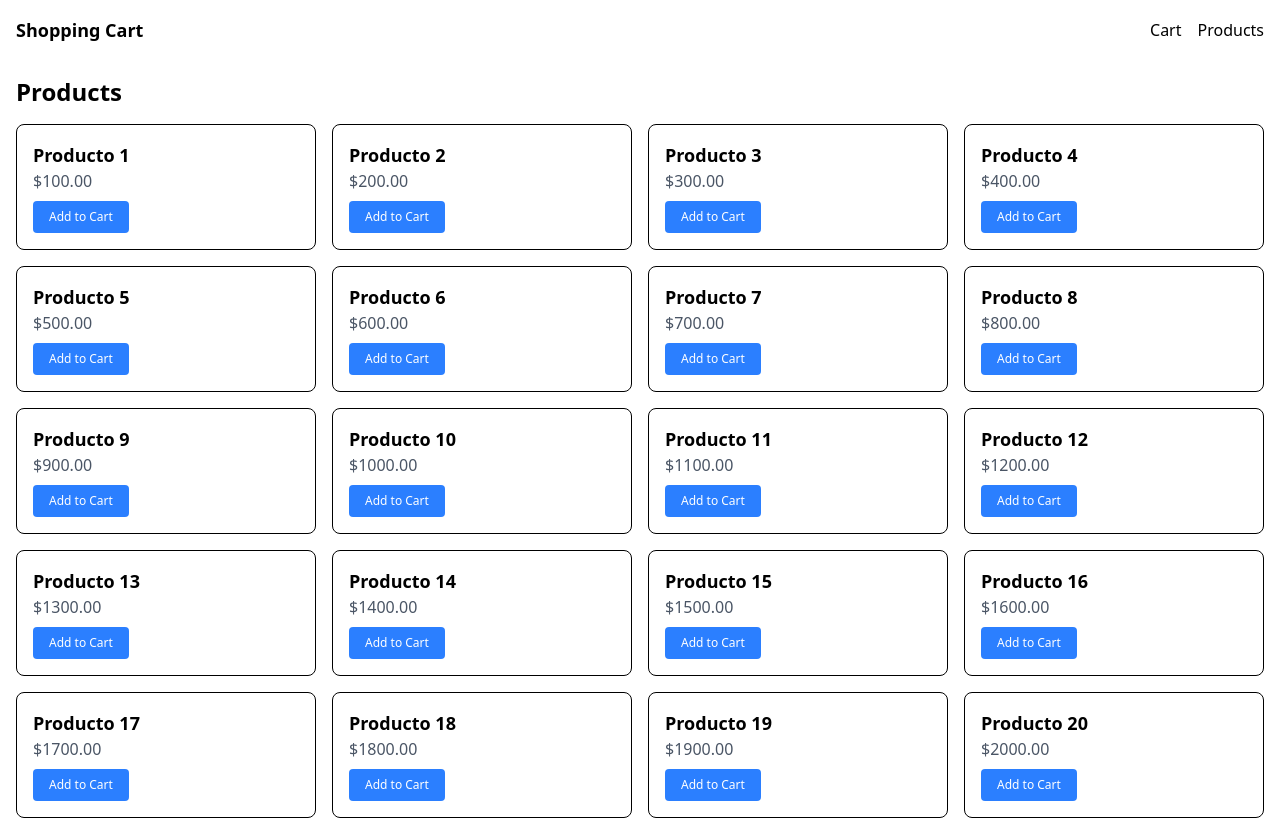
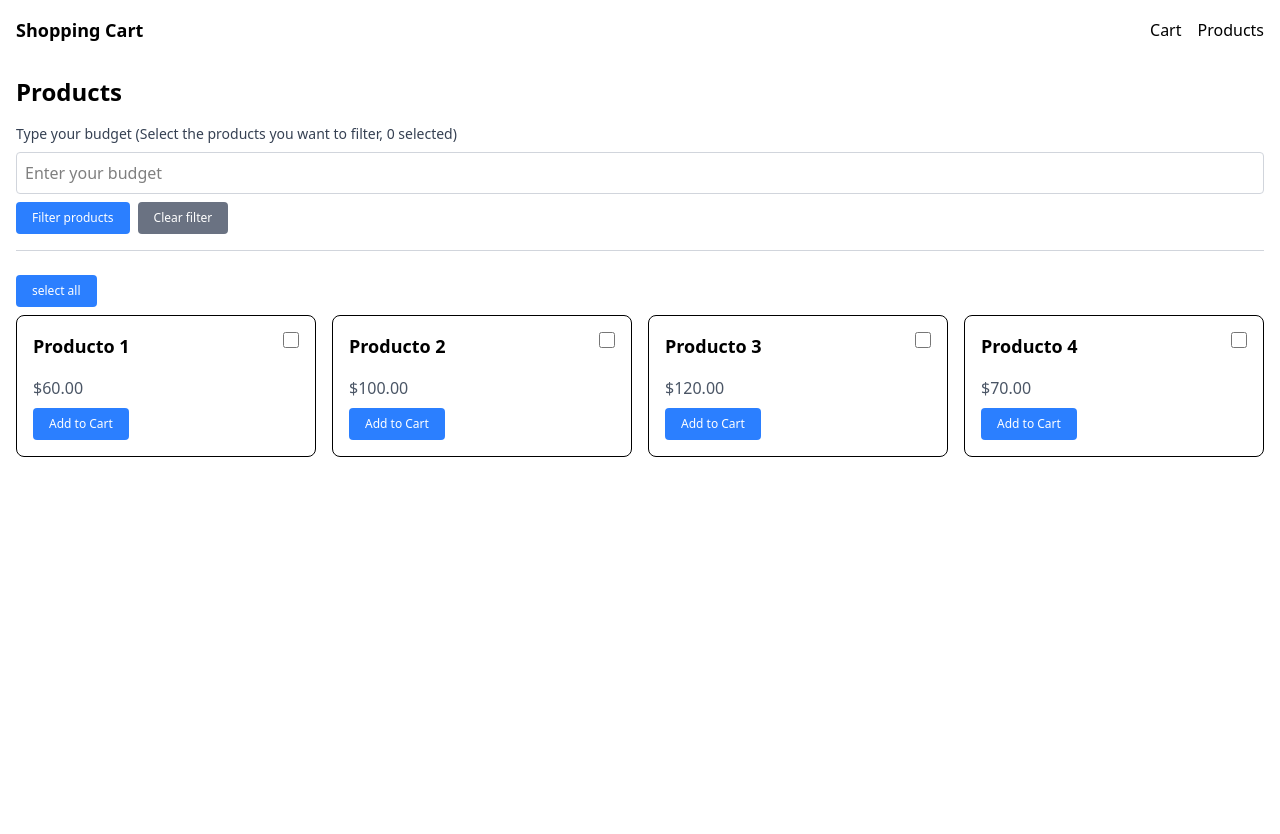
Before and after one commit to CodeJasper/shopping-cart, a Next.js app: page / in a window 1280 px wide. After the commit the page ends 800 px from the top, so only its background shows below. Built offline with nearby package versions, Linux system fonts and the light colour scheme.

Commit message:
feat: add filter form to get best combination of products according a budget

```diff
--- a/src/app/api/productsData.ts
+++ b/src/app/api/productsData.ts
@@ -1,22 +1,6 @@
 export let products = [
-    { id: 1, name: "Producto 1", price: 100 },
-    { id: 2, name: "Producto 2", price: 200 },
-    { id: 3, name: "Producto 3", price: 300 },
-    { id: 4, name: "Producto 4", price: 400 },
-    { id: 5, name: "Producto 5", price: 500 },
-    { id: 6, name: "Producto 6", price: 600 },
-    { id: 7, name: "Producto 7", price: 700 },
-    { id: 8, name: "Producto 8", price: 800 },
-    { id: 9, name: "Producto 9", price: 900 },
-    { id: 10, name: "Producto 10", price: 1000 },
-    { id: 11, name: "Producto 11", price: 1100 },
-    { id: 12, name: "Producto 12", price: 1200 },
-    { id: 13, name: "Producto 13", price: 1300 },
-    { id: 14, name: "Producto 14", price: 1400 },
-    { id: 15, name: "Producto 15", price: 1500 },
-    { id: 16, name: "Producto 16", price: 1600 },
-    { id: 17, name: "Producto 17", price: 1700 },
-    { id: 18, name: "Producto 18", price: 1800 },
-    { id: 19, name: "Producto 19", price: 1900 },
-    { id: 20, name: "Producto 20", price: 2000 }
+  { id: 1, name: "Producto 1", price: 60 },
+  { id: 2, name: "Producto 2", price: 100 },
+  { id: 3, name: "Producto 3", price: 120 },
+  { id: 4, name: "Producto 4", price: 70 }
 ];
--- a/src/app/page.tsx
+++ b/src/app/page.tsx
@@ -1,11 +1,15 @@
 "use client"
 
-import { useEffect, useState } from "react";
+import { FormEvent, useEffect, useRef, useState } from "react";
 import { Product } from "./api/types";
+import FilterForm from "@/components/FilterForm";
+import ProductList from "@/components/ProductsList";
 
 export default function Home() {
   const [isLoading, setIsLoading] = useState(true);
-  const [products, setProducts] = useState<Product[]>([]);
+  const productsRef = useRef<Product[]>([]);
+  const [filteredProducts, setFilteredProducts] = useState<Product[]>([]);
+  const [selectedProductsIds, setSelectedProductsIds] = useState<number[]>([]);
 
   useEffect(() => {
     async function fetchProducts() {
@@ -15,7 +19,8 @@ export default function Home() {
         return;
       }
       const data = await response.json();
-      setProducts(data);
+      productsRef.current = data;
+      setFilteredProducts(data);
       setIsLoading(false);
     }
     fetchProducts();
@@ -31,27 +36,84 @@ export default function Home() {
     });
   };
 
+  const toggleSelectAll = () => {
+    if (selectedProductsIds.length === productsRef.current.length) {
+      setSelectedProductsIds([]);
+    } else {
+      setSelectedProductsIds(productsRef.current.map(p => p.id));
+    }
+  };
+
+  const productIsSelected = (productId: number) => {
+    return selectedProductsIds.includes(productId);
+  };
+
+  const selectProduct = (productId: number) => {
+    setSelectedProductsIds((prev) => {
+      if (prev.includes(productId)) {
+        return prev.filter((id) => id !== productId);
+      } else {
+        return [...prev, productId];
+      }
+    });
+  };
+
+  const findBestCombination = (products: Product[], budget: number) => {
+    let productsCombination: Product[] = [];
+    let bestSum = 0;
+
+    function backtrack(index: number, combination: Product[], sum: number) {
+      if(sum <= budget && sum > bestSum) {
+          bestSum = sum;
+          productsCombination = [...combination];
+      }
+
+      if(index === products.length || sum > bestSum) return;
+
+      backtrack(index + 1, combination.concat(products[index]), sum + products[index].price);
+      backtrack(index + 1, combination, sum);
+    }
+
+    backtrack(0, [], 0);
+    return productsCombination;
+  }
+
+  const handleClearFilter = () => {
+    setFilteredProducts(productsRef.current);
+    setSelectedProductsIds([]);
+  };
+
+  const handleSubmitFilter = (e: FormEvent<HTMLFormElement>) => {
+    e.preventDefault();
+    const form = e.currentTarget;
+    const formData = new FormData(form);
+    const budget = formData.get("budget") as string;
+
+    if(budget) {
+      const selectedProductsData = productsRef.current.filter(p => selectedProductsIds.includes(p.id));
+      const bestCombination = findBestCombination(selectedProductsData, Number(budget))
+      setFilteredProducts(bestCombination)
+    }
+  }
+
   return (
     <div className="container mx-auto p-4">
       <h1 className="text-2xl font-bold mb-4">Products</h1>
-      {isLoading ? (
-        <p>Loading...</p>
-      ) : (
-        <div className="grid grid-cols-1 sm:grid-cols-2 md:grid-cols-3 lg:grid-cols-4 gap-4">
-          {products.map((product) => (
-            <div key={product.id} className="border p-4 rounded-lg">
-              <h2 className="text-lg font-semibold">{product.name}</h2>
-              <p className="text-gray-600">${product.price.toFixed(2)}</p>
-              <button
-                className="mt-2 bg-blue-500 text-white px-4 py-2 rounded text-xs hover:bg-blue-600 hover:cursor-pointer"
-                onClick={() => addProductToCart(product.id)}
-              >
-                Add to Cart
-              </button>
-            </div>
-          ))}
-        </div>
-      )}
+      <FilterForm
+        handleSubmitFilter={handleSubmitFilter}
+        handleClearFilter={handleClearFilter}
+        quantityProductsSelected={selectedProductsIds.length}
+      />
+      <ProductList
+        isLoading={isLoading}
+        productsRef={productsRef}
+        filteredProducts={filteredProducts}
+        selectedProductsIds={selectedProductsIds}
+        toggleSelectAll={toggleSelectAll}
+        addProductToCart={addProductToCart}
+        productIsSelected={productIsSelected}
+        selectProduct={selectProduct}
+      />
     </div>
   );
 }
--- /dev/null
+++ b/src/components/FilterForm.tsx
@@ -0,0 +1,35 @@
+import { FormEvent } from "react";
+
+type FilterFormProps = {
+  handleSubmitFilter: (e: FormEvent<HTMLFormElement>) => void;
+  handleClearFilter: () => void;
+  quantityProductsSelected: number;
+};
+
+export default function FilterForm({ handleSubmitFilter, quantityProductsSelected, handleClearFilter }: FilterFormProps) {
+  return (
+    <form  onSubmit={handleSubmitFilter} className="mt-4 border-b border-gray-300 pb-4 mb-4">
+      <div className="mb-2">
+        <label className="block text-sm font-medium text-gray-700 mb-2">Type your budget (Select the products you want to filter, {quantityProductsSelected} selected)</label>
+        <input
+          type="number"
+          className="w-full p-2 border border-gray-300 rounded"
+          placeholder="Enter your budget"
+          min="0"
+          name="budget"
+        />
+      </div>
+      <div>
+        <button
+          type="submit"
+          className="bg-blue-500 text-white px-4 py-2 rounded hover:bg-blue-600 hover:cursor-pointer text-xs"
+        >Filter products</button>
+        <button
+          type="button"
+          className="ms-2 bg-gray-500 text-white px-4 py-2 rounded hover:bg-gray-600 hover:cursor-pointer text-xs"
+          onClick={() => handleClearFilter()}
+        >Clear filter</button>
+      </div>
+    </form>
+  );
+}
--- /dev/null
+++ b/src/components/ProductsList.tsx
@@ -0,0 +1,67 @@
+import { Product } from "@/app/api/types";
+import { FormEvent } from "react";
+
+type ProductListProps = {
+  isLoading: boolean;
+  productsRef: React.MutableRefObject<Product[]>;
+  filteredProducts: Product[];
+  selectedProductsIds: number[];
+  toggleSelectAll: () => void;
+  addProductToCart: (id: number) => Promise<void>;
+  productIsSelected: (productId: number) => boolean;
+  selectProduct: (productId: number) => void;
+};
+
+export default function ProductList(props: ProductListProps) {
+  const {
+    isLoading,
+    productsRef,
+    filteredProducts,
+    selectedProductsIds,
+    toggleSelectAll,
+    addProductToCart,
+    productIsSelected,
+    selectProduct
+  } = props;
+
+  if(isLoading) {
+    return <p>Loading...</p>;
+  }
+
+  if(!filteredProducts.length) {
+    return <p>No products found.</p>;
+  }
+
+  return(
+    <>
+      <button
+        onClick={toggleSelectAll}
+        className="mt-2 mb-2 bg-blue-500 text-white px-4 py-2 rounded text-xs hover:bg-blue-600 hover:cursor-pointer"
+      >
+        {selectedProductsIds.length === productsRef.current.length ? "unselect all" : "select all"}
+      </button>
+      <div className="grid grid-cols-1 sm:grid-cols-2 md:grid-cols-3 lg:grid-cols-4 gap-4">
+        {filteredProducts.map((product) => (
+          <div key={product.id} className={`border p-4 rounded-lg ${productIsSelected(product.id) ? "bg-blue-100" : ""  }`}>
+            <div className="flex justify-between mb-4">
+              <h2 className="text-lg font-semibold">{product.name}</h2>
+              <input
+                type="checkbox"
+                checked={productIsSelected(product.id)}
+                onChange={() => selectProduct(product.id)}
+                className="hover:cursor-pointer w-4 h-4"
+              />
+            </div>
+            <p className="text-gray-600">${product.price.toFixed(2)}</p>
+            <button
+              className="mt-2 bg-blue-500 text-white px-4 py-2 rounded text-xs hover:bg-blue-600 hover:cursor-pointer"
+              onClick={() => addProductToCart(product.id)}
+            >
+              Add to Cart
+            </button>
+          </div>
+        ))}
+      </div>
+    </>
+  );
+}
```
